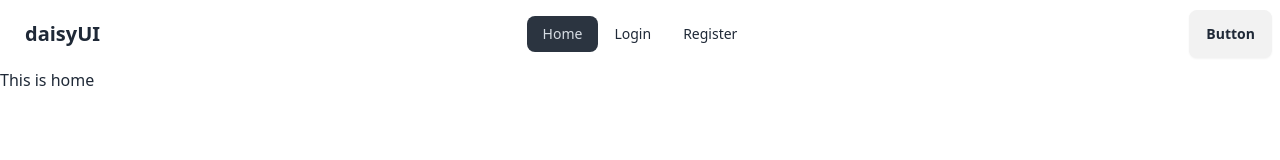
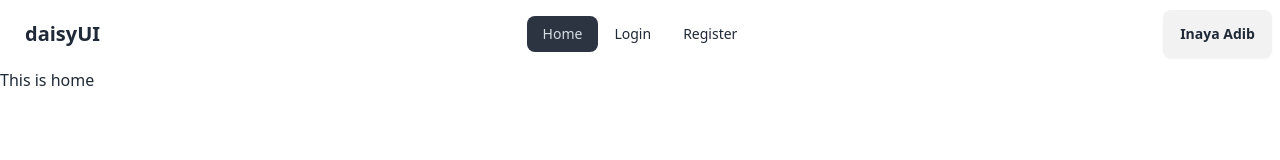
Before and after one commit to Nazmulshuvo123/react-auth-integration-private-route, a React (Vite) app: page / in a window 1280 px wide. Shown: the top 160 px of the page. Built offline with nearby package versions, Linux system fonts and the light colour scheme.

Commit message:
Set auth provider and auth context

```diff
--- a/src/Components/Navbar.jsx
+++ b/src/Components/Navbar.jsx
@@ -1,6 +1,11 @@
+import { useContext } from "react";
 import { NavLink } from "react-router-dom";
+import { authContext } from "../Provider/AuthProvider";
 
 const Navbar = () => {
+  const {name} = useContext(authContext)
+  console.log(name)
+
     const links = <>
       <li><NavLink to="/">Home</NavLink></li>
       <li><NavLink to="login">Login</NavLink></li>
@@ -41,7 +46,7 @@
         </ul>
       </div>
       <div className="navbar-end">
-        <a className="btn">Button</a>
+        <a className="btn">{name}</a>
       </div>
     </div>
   );
--- /dev/null
+++ b/src/Provider/AuthProvider.jsx
@@ -0,0 +1,18 @@
+import { createContext } from "react";
+
+export const authContext = createContext(null)
+
+
+const AuthProvider = ({children}) => {
+
+    const authInfo = {
+        name: 'Inaya Adib'
+    }
+    return (
+        <authContext.Provider value={authInfo}>
+            {children}
+        </authContext.Provider>
+    );
+};
+
+export default AuthProvider;
--- a/src/main.jsx
+++ b/src/main.jsx
@@ -7,6 +7,7 @@
 import Home from './Components/Home.jsx';
 import Register from './Components/Register.jsx';
 import Login from './Components/Login.jsx';
+import AuthProvider from './Provider/AuthProvider.jsx';
 
 const router = createBrowserRouter([
   {
@@ -32,6 +33,8 @@
 
 createRoot(document.getElementById('root')).render(
   <StrictMode>
-     <RouterProvider router={router}></RouterProvider>
+    <AuthProvider>
+       <RouterProvider router={router}></RouterProvider>
+    </AuthProvider>
   </StrictMode>,
 )
```
